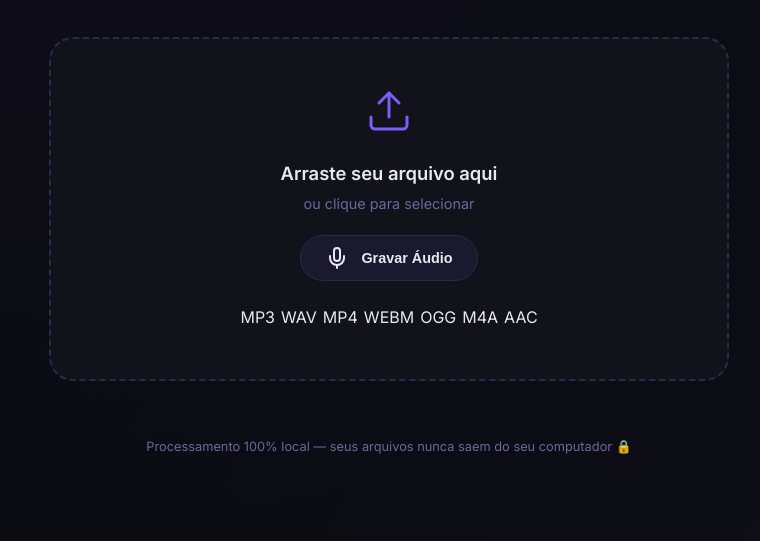
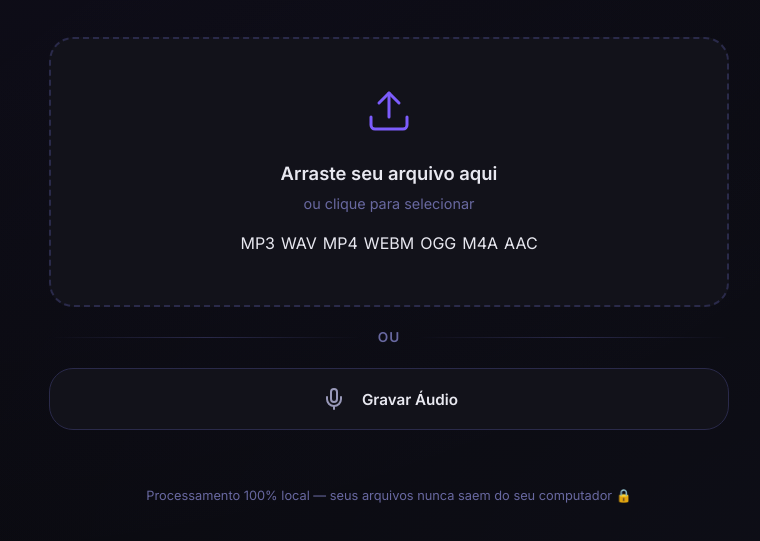
Before and after one commit to Isaac-Creator-1801/transcribe-ai, a plain HTML site: page index.html in a window 1280 px wide. Shown: the part 243-784 px from the top of the page, without its empty margins (251-1011 px from the left). Drawn offline with Linux system fonts and the light colour scheme.

Commit message:
fix: mover botao de gravacao para fora da zona de upload e redesenhar visual

```diff
--- a/index.html
+++ b/index.html
@@ -48,22 +48,6 @@
                 </div>
                 <h3 class="upload-title">Arraste seu arquivo aqui</h3>
                 <p class="upload-text">ou clique para selecionar</p>
-
-                <div class="record-container">
-                    <button type="button" class="btn-record" id="btn-record" title="Gravar Áudio">
-                        <div class="record-icon-wrapper">
-                            <svg class="mic-icon" width="24" height="24" viewBox="0 0 24 24" fill="none" stroke="currentColor" stroke-width="2" stroke-linecap="round" stroke-linejoin="round">
-                                <path d="M12 2a3 3 0 0 0-3 3v7a3 3 0 0 0 6 0V5a3 3 0 0 0-3-3Z"/>
-                                <path d="M19 10v2a7 7 0 0 1-14 0v-2"/>
-                                <line x1="12" x2="12" y1="19" y2="22"/>
-                            </svg>
-                            <div class="recording-pulse"></div>
-                        </div>
-                        <span class="record-label">Gravar Áudio</span>
-                        <div class="recording-timer hidden" id="recording-timer">00:00</div>
-                    </button>
-                </div>
-
                 <div class="upload-formats">
                     <span class="format-tag">MP3</span>
                     <span class="format-tag">WAV</span>
@@ -74,6 +58,27 @@
                     <span class="format-tag">AAC</span>
                 </div>
                 <input type="file" id="file-input" accept="audio/*,video/*,.mp3,.wav,.ogg,.m4a,.aac,.mp4,.webm,.mkv" hidden>
+            </div>
+
+            <div class="divider-or">
+                <span class="divider-line"></span>
+                <span class="divider-text">ou</span>
+                <span class="divider-line"></span>
+            </div>
+
+            <div class="record-container">
+                <button type="button" class="btn-record" id="btn-record" title="Gravar Áudio">
+                    <div class="record-icon-wrapper">
+                        <svg class="mic-icon" width="24" height="24" viewBox="0 0 24 24" fill="none" stroke="currentColor" stroke-width="2" stroke-linecap="round" stroke-linejoin="round">
+                            <path d="M12 2a3 3 0 0 0-3 3v7a3 3 0 0 0 6 0V5a3 3 0 0 0-3-3Z"/>
+                            <path d="M19 10v2a7 7 0 0 1-14 0v-2"/>
+                            <line x1="12" x2="12" y1="19" y2="22"/>
+                        </svg>
+                        <div class="recording-pulse"></div>
+                    </div>
+                    <span class="record-label">Gravar Áudio</span>
+                    <div class="recording-timer hidden" id="recording-timer">00:00</div>
+                </button>
             </div>
         </section>
 
--- a/style.css
+++ b/style.css
@@ -254,45 +254,98 @@ body::before {
 }
 
 /* =========================================
+   Divider "ou"
+   ========================================= */
+
+.divider-or {
+    display: flex;
+    align-items: center;
+    gap: 16px;
+    margin: 20px 0;
+}
+
+.divider-line {
+    flex: 1;
+    height: 1px;
+    background: linear-gradient(90deg, transparent, var(--border), transparent);
+}
+
+.divider-text {
+    font-size: 0.85rem;
+    font-weight: 600;
+    color: var(--text-muted);
+    text-transform: uppercase;
+    letter-spacing: 0.08em;
+}
+
+/* =========================================
    Recording Button
    ========================================= */
 
 .record-container {
-    margin: 20px 0 24px;
     display: flex;
     justify-content: center;
-    z-index: 10;
 }
 
 .btn-record {
-    background: var(--bg-tertiary);
+    background: var(--bg-secondary);
     border: 1px solid var(--border);
-    border-radius: 100px;
-    padding: 10px 24px;
+    border-radius: var(--radius-xl);
+    padding: 16px 32px;
     display: flex;
     align-items: center;
-    gap: 12px;
+    gap: 14px;
     cursor: pointer;
     transition: var(--transition);
     color: var(--text-primary);
     position: relative;
-    overflow: visible;
+    overflow: hidden;
+    width: 100%;
+    justify-content: center;
+}
+
+.btn-record::before {
+    content: '';
+    position: absolute;
+    inset: 0;
+    border-radius: var(--radius-xl);
+    padding: 1px;
+    background: linear-gradient(135deg, var(--accent), #c084fc, var(--accent));
+    -webkit-mask: linear-gradient(#fff 0 0) content-box, linear-gradient(#fff 0 0);
+    -webkit-mask-composite: xor;
+    mask-composite: exclude;
+    opacity: 0;
+    transition: opacity 0.4s ease;
 }
 
 .btn-record:hover {
     border-color: var(--accent);
-    background: var(--bg-hover);
-    transform: scale(1.05);
-    box-shadow: 0 0 20px rgba(124, 92, 252, 0.15);
+    background: var(--bg-tertiary);
+    transform: translateY(-2px);
+    box-shadow: 0 0 30px rgba(124, 92, 252, 0.15), 0 8px 32px rgba(0, 0, 0, 0.3);
+}
+
+.btn-record:hover::before {
+    opacity: 1;
+}
+
+.btn-record:hover .mic-icon {
+    color: var(--accent);
+    filter: drop-shadow(0 0 6px rgba(124, 92, 252, 0.4));
 }
 
 .record-icon-wrapper {
     position: relative;
-    width: 24px;
-    height: 24px;
+    width: 28px;
+    height: 28px;
     display: flex;
     align-items: center;
     justify-content: center;
+}
+
+.mic-icon {
+    transition: var(--transition);
+    color: var(--text-secondary);
 }
 
 .recording-pulse {
@@ -306,14 +359,20 @@ body::before {
 }
 
 .btn-record.recording {
-    background: rgba(248, 113, 113, 0.1);
+    background: rgba(248, 113, 113, 0.08);
     border-color: var(--error);
     animation: recording-glow 1.5s ease-in-out infinite alternate;
+}
+
+.btn-record.recording::before {
+    background: linear-gradient(135deg, var(--error), #fca5a5, var(--error));
+    opacity: 1;
 }
 
 .btn-record.recording .mic-icon {
     color: var(--error);
     animation: mic-shake 0.3s ease-in-out infinite alternate;
+    filter: drop-shadow(0 0 8px rgba(248, 113, 113, 0.5));
 }
 
 .btn-record.recording .recording-pulse {
@@ -322,22 +381,26 @@ body::before {
 }
 
 .record-label {
-    font-size: 0.9rem;
+    font-size: 0.95rem;
     font-weight: 600;
     transition: var(--transition);
+    font-family: 'Inter', sans-serif;
 }
 
 .recording-timer {
-    font-size: 0.85rem;
+    font-size: 0.9rem;
     font-weight: 700;
     color: var(--error);
     font-variant-numeric: tabular-nums;
     margin-left: 4px;
+    padding: 2px 10px;
+    background: rgba(248, 113, 113, 0.1);
+    border-radius: 100px;
 }
 
 @keyframes recording-glow {
     from { box-shadow: 0 0 0px rgba(248, 113, 113, 0); }
-    to { box-shadow: 0 0 25px rgba(248, 113, 113, 0.25); }
+    to { box-shadow: 0 0 30px rgba(248, 113, 113, 0.2), 0 0 60px rgba(248, 113, 113, 0.08); }
 }
 
 @keyframes recording-wave {
```
